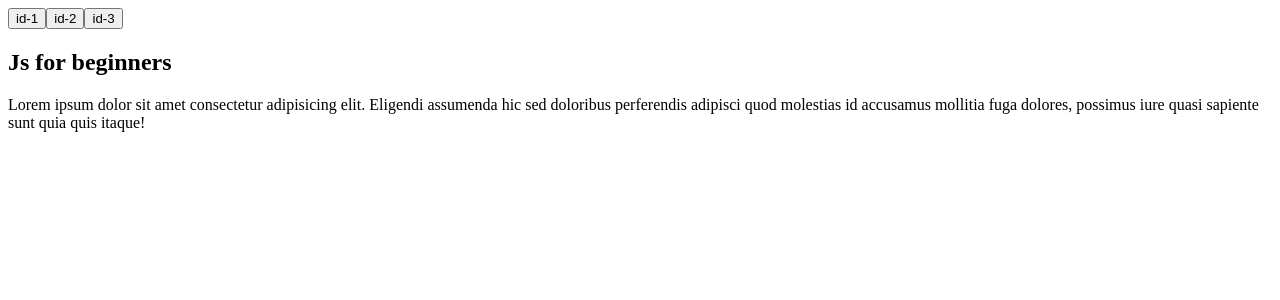
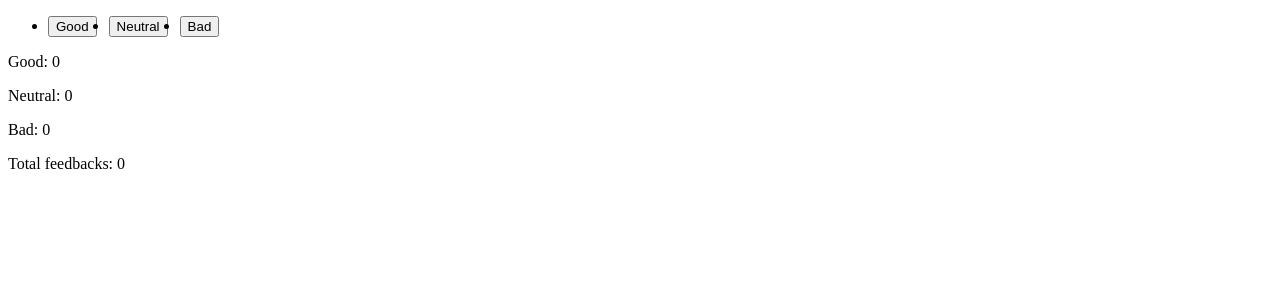
Before and after one commit to DanielPopchenko/react-lesson05-life-cycle, a React (Create React App) app: page / in a window 1280 px wide. Shown: the top 300 px of the page. Built offline with nearby package versions, Linux system fonts and the light colour scheme.

Commit message:
rewrite Feedback comp using hooks

```diff
--- a/src/App.js
+++ b/src/App.js
@@ -1,8 +1,8 @@
 import React, { Component } from "react";
 // import Modal from "./components/Modal/Modal";
-import Clock from "./components/Clock/Clock";
-import Tabs from "./components/Tabs/Tabs";
-import tabs from "./components/tabs.json";
+// import Clock from "./components/Clock/Clock";
+// import Tabs from "./components/Tabs/Tabs";
+// import tabs from "./components/tabs.json";
 
 export default class App extends Component {
   state = {
@@ -47,7 +47,7 @@ export default class App extends Component {
         </div> */}
 
         <div>
-          <Tabs items={tabs} />
+          {/* <Tabs items={tabs} /> */}
         </div>
       </div>
     );
--- a/src/Feedbacks.js
+++ b/src/Feedbacks.js
@@ -1,52 +1,56 @@
-import React, { Component } from "react";
-import FeedbackList from "./components/LeaveFeedback/FeedbackList";
-import Statistics from "./components/LeaveFeedback/Statistics";
+import React, { useEffect, useState } from 'react';
 
-export default class Feedbacks extends Component {
-  state = {
-    good: 0,
-    neutral: 0,
-    bad: 0,
+import FeedbackList from './components/LeaveFeedback/FeedbackList';
+import Statistics from './components/LeaveFeedback/Statistics';
+
+export default function Feedbacks() {
+  const [goodFeedback, setGoodFeedback] = useState(0);
+  const [neutralFeedback, setNeutralFeedback] = useState(0);
+  const [badFeedback, setBadFeedback] = useState(0);
+  const [total, setTotal] = useState(0);
+
+  const handleBtnClick = (e) => {
+    const name = e.target.name;
+
+    switch (name) {
+      case 'good':
+        setGoodFeedback((goodFeedback) => (goodFeedback += 1));
+        break;
+      case 'neutral':
+        setNeutralFeedback((neutralFeedback) => (neutralFeedback += 1));
+        break;
+      case 'bad':
+        setBadFeedback((badFeedback) => (badFeedback += 1));
+        break;
+
+      default:
+        return;
+    }
   };
 
-  increaseValue = (name) => {
-    this.setState((prevState) => {
-      return {
-        [name]: prevState[name] + 1,
-      };
-    });
+  useEffect(() => {
+    function countTotalFeedbacks() {
+      return goodFeedback + neutralFeedback + badFeedback;
+    }
+
+    setTotal(countTotalFeedbacks());
+  }, [goodFeedback, neutralFeedback, badFeedback, total]);
+
+  const countPositiveFeedbacks = () => {
+    return Math.floor((goodFeedback * 100) / total) + '%';
   };
 
-  countTotalFeedbacks = () => {
-    return Object.values(this.state).reduce((acc, val) => acc + val, 0);
-  };
-
-  countPositiveFeedbacks = () => {
-    const total = this.countTotalFeedbacks();
-    const good = this.state.good;
-
-    return Math.floor((good * 100) / total) + "%";
-  };
-
-  render() {
-    const feedbacks = this.state;
-    const state = this.state;
-
-    return (
-      <section>
-        <h1>Homework</h1>
-        <FeedbackList
-          feedbacks={feedbacks}
-          onIncreaseValue={this.increaseValue}
-        />
-        <Statistics
-          good={state.good}
-          neutral={state.neutral}
-          bad={state.bad}
-          totalFeedbacks={this.countTotalFeedbacks()}
-          positiveFeedbacks={this.countPositiveFeedbacks()}
-        />
-      </section>
-    );
-  }
+  const positiveFeedbacks = countPositiveFeedbacks();
+  return (
+    <div>
+      <FeedbackList onBtnClick={handleBtnClick} />
+      <Statistics
+        good={goodFeedback}
+        neutral={neutralFeedback}
+        bad={badFeedback}
+        total={total}
+        positiveFeedbacks={positiveFeedbacks}
+      />
+    </div>
+  );
 }
--- a/src/components/LeaveFeedback/FeedbackList.js
+++ b/src/components/LeaveFeedback/FeedbackList.js
@@ -1,6 +1,5 @@
 import React from 'react';
 import styled from 'styled-components';
-import { getStarted } from './Statistics';
 
 const List = styled.ul`
   display: flex;
@@ -22,20 +21,29 @@ const Button = styled.button`
   }
 `;
 
-export default function FeedbackList({ feedbacks, onIncreaseValue }) {
-  const checkBtn = (event) => {
-    getStarted(true);
-    onIncreaseValue(event.target.name);
-  };
-
+export default function FeedbackList({ onBtnClick }) {
+  // const checkBtn = (event) =>
+  //   getStarted(true);
+  //   onIncreaseValue(event.target.name);
+  // };
   return (
     <>
       <List>
-        {Object.keys(feedbacks).map((value) => (
-          <Button key={value} name={value} onClick={checkBtn}>
-            {value}
-          </Button>
-        ))}
+        <li>
+          <button onClick={onBtnClick} name="good">
+            Good
+          </button>
+        </li>
+        <li>
+          <button onClick={onBtnClick} name="neutral">
+            Neutral
+          </button>
+        </li>
+        <li>
+          <button onClick={onBtnClick} name="bad">
+            Bad
+          </button>
+        </li>
       </List>
     </>
   );
--- a/src/components/LeaveFeedback/Statistics.js
+++ b/src/components/LeaveFeedback/Statistics.js
@@ -1,24 +1,13 @@
 import React from 'react';
-import styled from 'styled-components';
-import StatisticsItems from './StatisticsItems';
 
-let status = false;
-
-const Title = styled.h2`
-  margin-top: 10px;
-  margin-bottom: 20px;
-`;
-
-export const getStarted = (flag) => {
-  return (status = flag);
-};
-
-export default function Statistics({ ...props }) {
+export default function Statistics({ good, neutral, bad, total, positiveFeedbacks }) {
   return (
     <>
-      <Title>Statistics</Title>
-
-      {status ? <StatisticsItems {...props} /> : <h2>Leave Feedback</h2>}
+      <p>Good: {good}</p>
+      <p>Neutral: {neutral}</p>
+      <p>Bad: {bad}</p>
+      <p>Total feedbacks: {total}</p>
+      {total > 0 && <p>Positive feedbacks: {positiveFeedbacks}</p>}
     </>
   );
 }
--- a/src/index.js
+++ b/src/index.js
@@ -1,16 +1,17 @@
-import React from "react";
-import ReactDOM from "react-dom/client";
-// import Feedbacks from "./Feedbacks";
+import React from 'react';
+import ReactDOM from 'react-dom/client';
+import Feedbacks from './Feedbacks';
 // import Contacts from "./Contacts";
 // import SecondApp from "./SecondApp";
 // import PhoneBook from "./PhoneBook";
-import App from "./App";
+import App from './App';
 
 // import Modal from "./components/Modal/Modal";
 
-const root = ReactDOM.createRoot(document.getElementById("root"));
+const root = ReactDOM.createRoot(document.getElementById('root'));
 root.render(
   <React.StrictMode>
-    <App></App>
-  </React.StrictMode>
+    {/* <App></App> */}
+    <Feedbacks></Feedbacks>
+  </React.StrictMode>,
 );
```
Also changed, not shown: .prettierrc.json (added), 2 other files (tests, documents, lock files or other folders).
